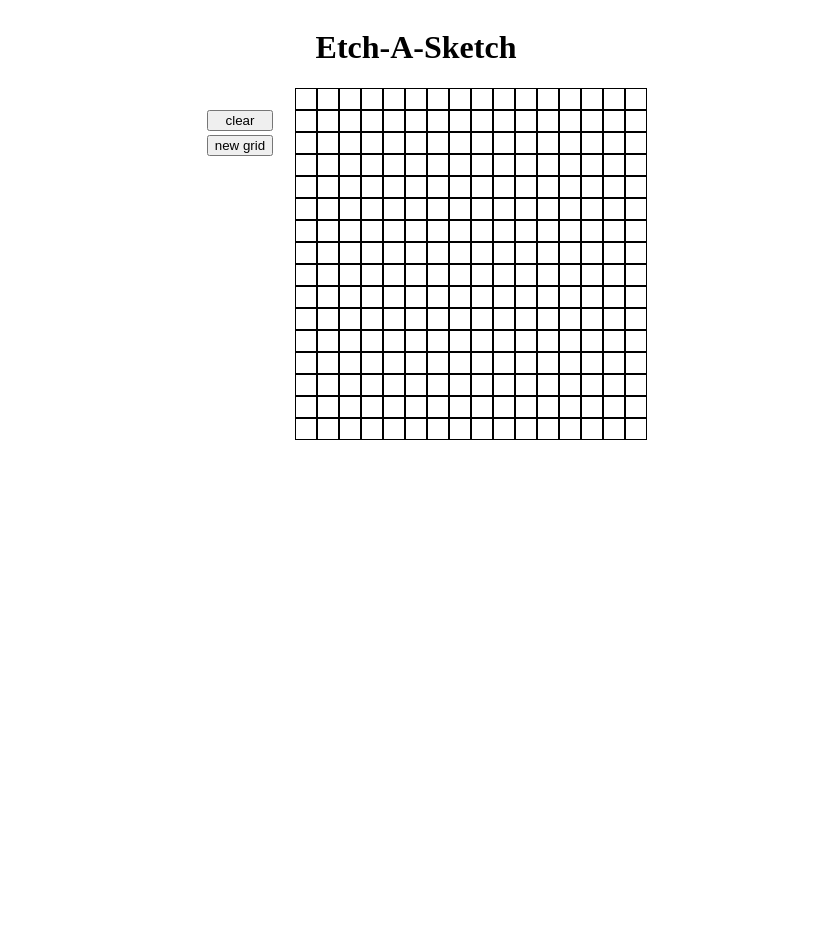
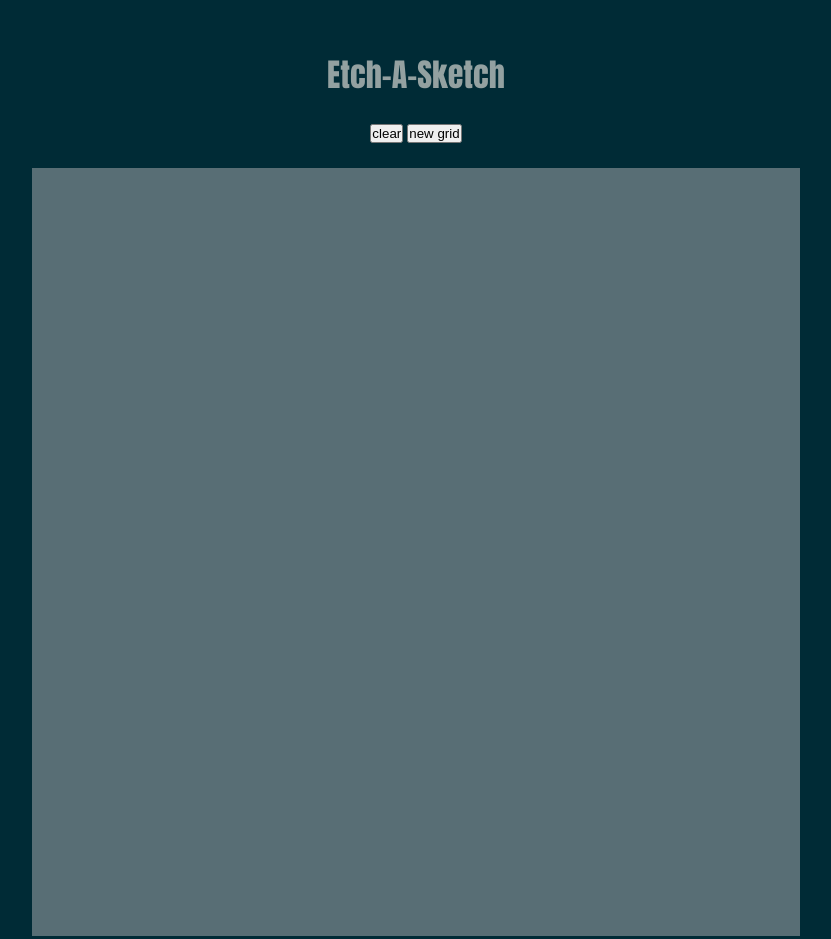
Before and after one commit to cadeja/etch-a-sketch, a plain HTML site: page index.html in a window 1280 px wide. Shown: the whole page, without its empty margins (224-1055 px from the left). Before the commit the page ends 800 px from the top, so only its background shows below. Drawn offline with Linux system fonts and the light colour scheme.

Commit message:
changed grid css to not use flexbox, added random color function to mouseover event, changed colors to solarized

```diff
--- a/index.html
+++ b/index.html
@@ -8,11 +8,17 @@
 	</head>
 	<body>
         <div class="page">
-            <h1 class="title">Etch-A-Sketch</h1>
+            <div class="header">
+                <h1 class="title">Etch-A-Sketch</h1>
+                <div class="settings">
+                    <button id="clear" class="button-setting">clear</button>
+                    <button id="new-grid" class="button-setting">new grid</button>
+                </div>
+            </div>
+
             <div class="application">
 
-                <div class="settings">
-                    <button id="clear" class="button-setting">clear</button>
+
 
                     <!--
                     <div class="input-setting">
@@ -25,8 +31,7 @@
                         <input type="text" id="grid-width">
                     </div>
                 -->
-                    <button id="new-grid" class="button-setting">new grid</button>
-                </div>
+
 
                 <div id="grid">
                 </div>
--- a/script.js
+++ b/script.js
@@ -1,16 +1,45 @@
+
+
+
+//starting gridSize
+let gridSize = 32;
+let gridMarginBottom = '50px'
 
 
 
 
-let gridSize = 16;
+
+
 
 // squares interact with mouseover event listener
 // checks if background-color is red and turns it white, and vice versa
 function changeColor() {
-    if (this.style.backgroundColor == 'black'){
-        this.style.backgroundColor = 'white';
-    } else {
-        this.style.backgroundColor = 'black';
+    let randomColor = Math.floor(Math.random() * 8);
+    switch (randomColor) {
+        case 0:
+            this.style.backgroundColor = '#b58900';
+            break;
+        case 1:
+            this.style.backgroundColor = '#cb4b16';
+            break;
+        case 2:
+            this.style.backgroundColor = '#dc322f';
+            break;
+        case 3:
+            this.style.backgroundColor = '#d33682';
+            break;
+        case 4:
+            this.style.backgroundColor = '#6c71c4';
+            break;
+        case 5:
+            this.style.backgroundColor = '#268bd2';
+            break;
+        case 6:
+            this.style.backgroundColor = '#2aa198';
+            break;
+        case 7:
+            this.style.backgroundColor = '#859900';
+            break;
     }
 }
 
@@ -19,6 +48,11 @@ function createGrid(gridSize){
 
     const grid = document.querySelector('#grid');
 
+
+    // find right percent for items class width and padding-bottom properties
+    let itemSize = 100 / gridSize;
+
+    // creates item divs
     for (let i = 1; i <= gridSize; i++){
         const div = document.createElement('div');
         div.setAttribute('id',`row${i}`);
@@ -27,11 +61,20 @@ function createGrid(gridSize){
         for (let j = 1; j <= gridSize; j++){
             const row = document.querySelector(`#row${i}`);
             const div = document.createElement('div');
-            div.setAttribute('class',`column${j} items`);
+            div.setAttribute('class',`items`);
             div.setAttribute('id',`item${i}x${j}`);
+            div.setAttribute('style', `width: ${itemSize}%; padding-bottom: ${itemSize}%;`);
             row.appendChild(div);
+            if (i == gridSize){
+                div.style.marginBottom = gridMarginBottom;
+            }
         }
     }
+
+
+
+
+
     // mouse hover color change event for grid squares
     const squares = document.querySelectorAll('.items');
 
--- a/styles.css
+++ b/styles.css
@@ -1,42 +1,38 @@
 * {
+    padding: 0;
+    margin: 0;
 }
 
-#grid {
-    display:flex;
+body {
+    background-color: #002b36;
+}
+
+.header {
+    display: flex;
     flex-direction: column;
     align-items: center;
+    margin: 2%
 }
 
-.page {
-    display: flex;
-    flex-direction: column;
-    justify-content: center;
-    align-items: center;
+.title {
+    margin: 2%;
+    font-family: Impact, Haettenschweiler, 'Arial Narrow Bold', sans-serif;
+    font-size: 32px;
+    color: #93a1a1;
 }
 
-.application {
-    display: flex;
-    justify-content: center;
-}
 
-.input-setting,
-.button-setting {
-    margin: 2px;
-}
-
-.settings {
-    display: flex;
-    flex-direction: column;
-    margin: 20px;
-}
-
-.rows {
-    display: flex;
-    width: auto;
+#grid {
+    margin: 0% 20%;
 }
 
 .items {
-    width: 20px;
-    height: 20px;
-    border: 1px solid black;
+    width: 1%;
+    padding-bottom: 1%;
+    float:left;
+    position: relative;
+    overflow: hidden;
+    background-color: #586e75;
+    z-index: 2;
+
 }
```
